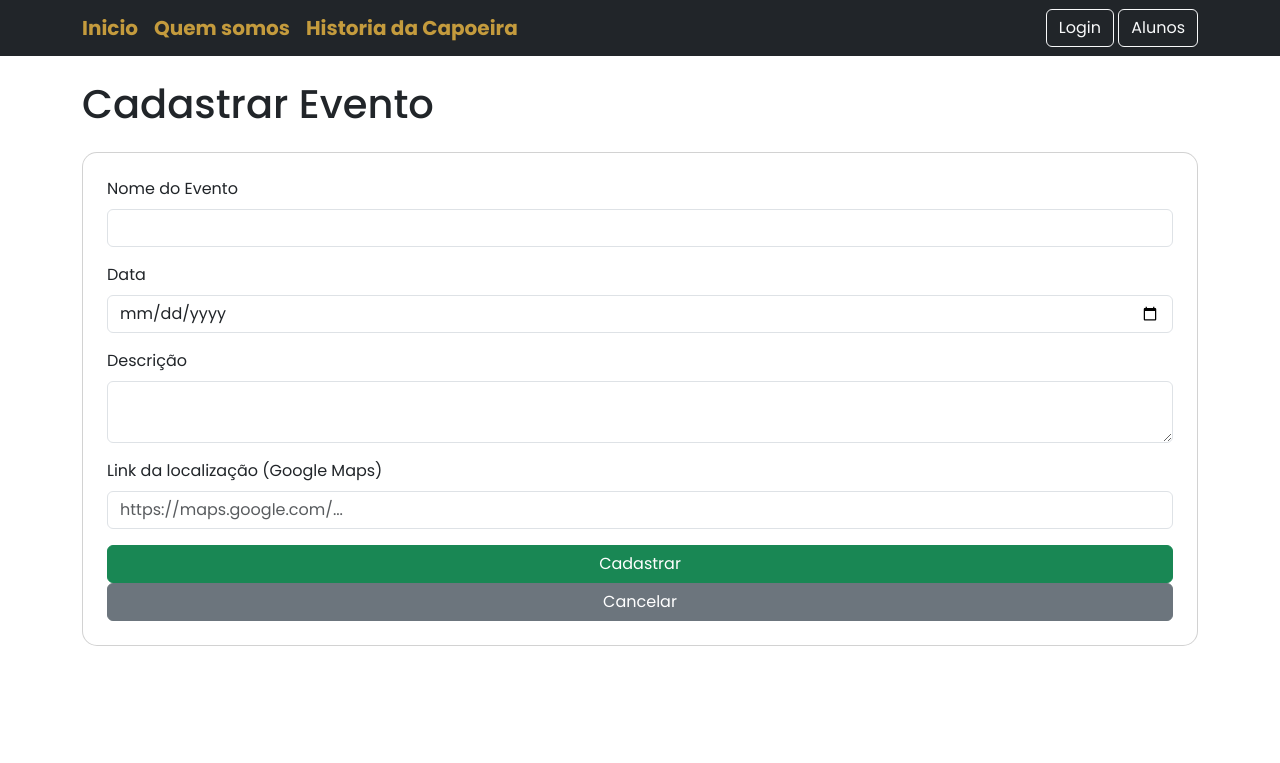
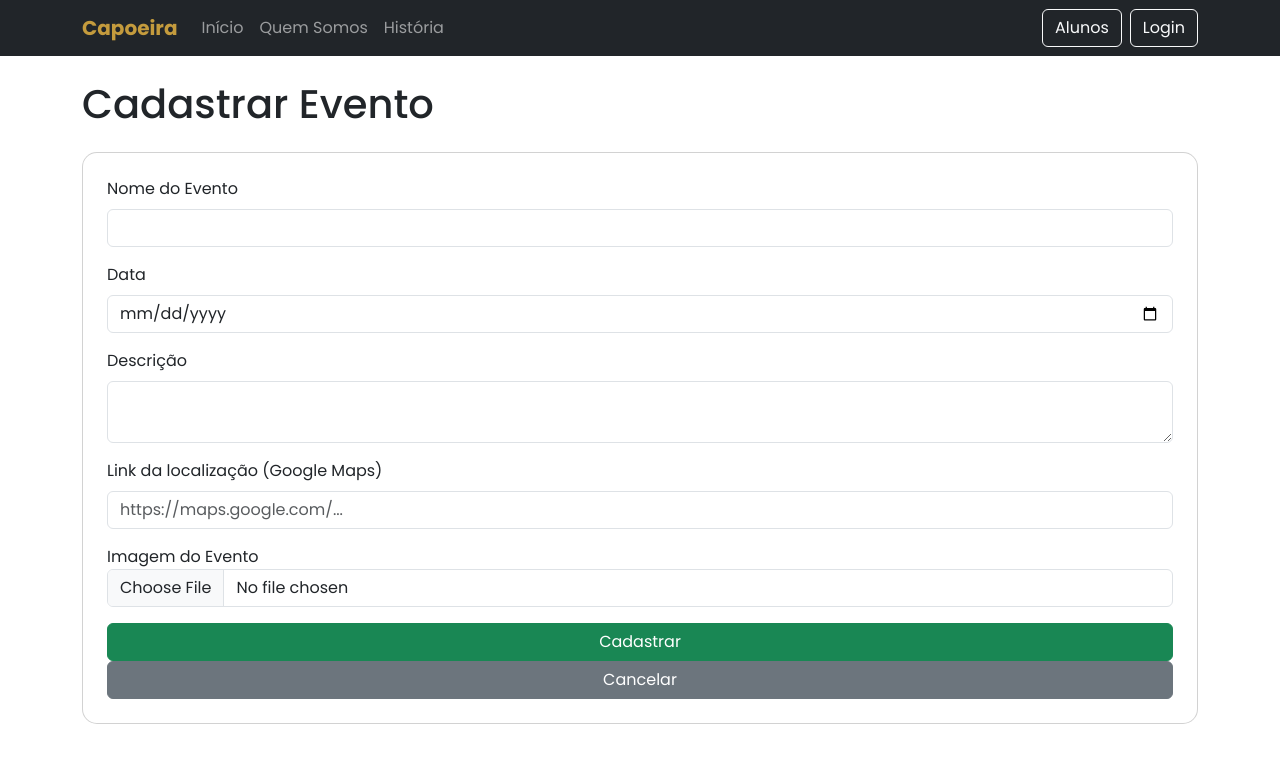
Before and after one commit to ThiagoTpa7/capoeira-management, a Django app: page /cadastrar-evento/ in a window 1280 px wide. Shown: the top 763 px of the page. Run offline with Django 5.2, Linux system fonts and the light colour scheme.

Commit message:
Adicionar img e responsividade navbar

```diff
--- a/app_management/static/css/style.css
+++ b/app_management/static/css/style.css
@@ -216,3 +216,30 @@ ul{
 .instrumento-img:hover {
     transform: scale(1.03);
 }
+.evento-img {
+    width: 100%;
+
+    height: 250px;
+
+    object-fit: contain;
+
+    border-radius: 16px 16px 0 0;
+
+    display: block;
+}
+
+
+@media (max-width: 768px) {
+
+    .navbar .btn {
+        width: 100%;
+
+        margin-bottom: 10px;
+    }
+
+    .navbar-collapse {
+        margin-top: 20px;
+    }
+
+
+}
--- a/app_management/templates/cadastrar_evento.html
+++ b/app_management/templates/cadastrar_evento.html
@@ -4,7 +4,7 @@
 
 <h1 class="mb-4">Cadastrar Evento</h1>
 
-<form method="POST" class="card p-4">
+<form method="POST" enctype="multipart/form-data" class="card p-4">
     {% csrf_token %}
 
     <div class="mb-3">
@@ -27,6 +27,16 @@
         <input type="url" name="localizacao" class="form-control" placeholder="https://maps.google.com/...">
     </div>
 
+    <div class="mb-3">
+
+    <label>Imagem do Evento</label>
+
+    <input type="file"
+           name="imagem"
+           class="form-control">
+
+    </div>
+
     <button type="submit" class="btn btn-success">Cadastrar</button>
     <a href="/" class="btn btn-secondary">Cancelar</a>
 
--- a/app_management/templates/dashboard.html
+++ b/app_management/templates/dashboard.html
@@ -27,6 +27,11 @@
         <!-- CONTEÚDO -->
         <div class="col-md-10">
             <div class="card-body">
+
+                {% if evento.imagem %}
+                <img src="{{ evento.imagem.url }}"
+                    class="evento-img">
+                {% endif %}
 
                 <h3 class="evento-titulo">
                     {{ evento.nome }}
--- a/app_management/templates/detalhe_evento.html
+++ b/app_management/templates/detalhe_evento.html
@@ -4,6 +4,8 @@
 
 <div class="container">
 
+    <img src="{{ evento.imagem.url }}"
+                    class="evento-img">
     <h2 class="mb-3">{{ evento.nome }}</h2>
 
     <p><strong>Data:</strong> {{ evento.data }}</p>
--- a/app_management/templates/home.html
+++ b/app_management/templates/home.html
@@ -15,30 +15,100 @@
 <body>
 
     <!-- Navbar -->
-    <nav class="navbar navbar-expand-lg navbar-dark bg-dark">
-        <div class="container">
-            <div class="d-flex justify-content-btween">
-                <a class="navbar-brand" href="/">Inicio</a>
-                <a class="navbar-brand" href="/quem-somos/">Quem somos</a>
-                <a class="navbar-brand" href="/historia-capoeira/">Historia da Capoeira</a>
-            </div>
+<nav class="navbar navbar-expand-lg navbar-dark bg-dark">
 
+    <div class="container">
 
+        <!-- LOGO -->
+        <a class="navbar-brand" href="/">
+            Capoeira
+        </a>
 
-            <div>
+        <!-- BOTÃO MOBILE -->
+        <button class="navbar-toggler"
+                type="button"
+                data-bs-toggle="collapse"
+                data-bs-target="#navbarNav">
+
+            <span class="navbar-toggler-icon"></span>
+
+        </button>
+
+        <!-- MENU -->
+        <div class="collapse navbar-collapse"
+             id="navbarNav">
+
+            <!-- ESQUERDA -->
+            <ul class="navbar-nav me-auto">
+
+                <li class="nav-item">
+                    <a class="nav-link" href="/">
+                        Início
+                    </a>
+                </li>
+
+                <li class="nav-item">
+                    <a class="nav-link" href="/quem-somos/">
+                        Quem Somos
+                    </a>
+                </li>
+
+                <li class="nav-item">
+                    <a class="nav-link" href="/historia-capoeira/">
+                        História
+                    </a>
+                </li>
+
+            </ul>
+
+            <!-- DIREITA -->
+            <div class="d-flex gap-2">
+
+                <a class="btn btn-outline-light"
+                   href="/alunos/">
+
+                    Alunos
+
+                </a>
+
+                {% if request.user.is_superuser %}
+
+                <a class="btn btn-outline-light"
+                   href="/mensalidades/">
+
+                    Mensalidades
+
+                </a>
+
+                {% endif %}
+
                 {% if request.user.is_authenticated %}
-                    <a class="btn btn-danger" href="{% url 'logout_user' %}">Sair</a>
+
+                <a class="btn btn-danger"
+                   href="{% url 'logout_user' %}">
+
+                    Sair
+
+                </a>
+
                 {% else %}
-                    <a class="btn btn-outline-light" href="{% url 'login_user' %}">Login</a>
-                {% endif %}
-                <a class="btn btn-outline-light" href="/alunos/">Alunos</a>
-                {% if request.user.is_superuser %}
-                    <a class="btn btn-outline-light" href="/mensalidades/">Mensalidades</a>
+
+                <a class="btn btn-outline-light"
+                   href="{% url 'login_user' %}">
+
+                    Login
+
+                </a>
+
                 {% endif %}
 
             </div>
+
         </div>
-    </nav>
+
+    </div>
+
+</nav>
 
     <!-- Conteúdo -->
     <div class="container mt-4">
@@ -46,5 +116,6 @@
         {% endblock %}
     </div>
 <script src="{% static 'js/script.js' %}"></script>
+<script src="https://cdn.jsdelivr.net/npm/bootstrap@5.3.0/dist/js/bootstrap.bundle.min.js"></script>
 </body>
 </html>
--- a/app_management/views.py
+++ b/app_management/views.py
@@ -117,13 +117,15 @@ def cadastrar_evento(request):
         nome = request.POST.get('nome')
         data = request.POST.get('data')
         descricao = request.POST.get('descricao')
+        imagem = request.FILES.get('imagem')
         localizacao = request.POST.get('localizacao') or None
 
         Evento.objects.create(
             nome=nome,
             data=data,
             descricao=descricao,
-            local=localizacao
+            local=localizacao,
+            imagem = imagem
         )
 
         return redirect('dashboard')
--- a/capoeira_management/settings.py
+++ b/capoeira_management/settings.py
@@ -119,6 +119,8 @@ STATIC_URL = 'static/'
 LOGIN_URL = 'login'
 LOGIN_REDIRECT_URL = 'dashboard'
 LOGOUT_REDIRECT_URL = 'login'
+MEDIA_URL = '/media/'
+MEDIA_ROOT = BASE_DIR / 'media'
 
 STATICFILES_DIRS = [
     BASE_DIR / "static",
--- a/capoeira_management/urls.py
+++ b/capoeira_management/urls.py
@@ -16,8 +16,16 @@ Including another URLconf
 """
 from django.contrib import admin
 from django.urls import path, include
+from django.conf import settings
+from django.conf.urls.static import static
 
 urlpatterns = [
     path('admin/', admin.site.urls),
     path('', include('app_management.url')),
 ]
+
+if settings.DEBUG:
+    urlpatterns += static(
+        settings.MEDIA_URL,
+        document_root=settings.MEDIA_ROOT
+    )
```
Also changed, not shown: app_management/models.py (+6 -9 lines), app_management/migrations/0005_evento_imagem.py (added), db.sqlite3, media/eventos/evtcapoeira.jpg (added).
